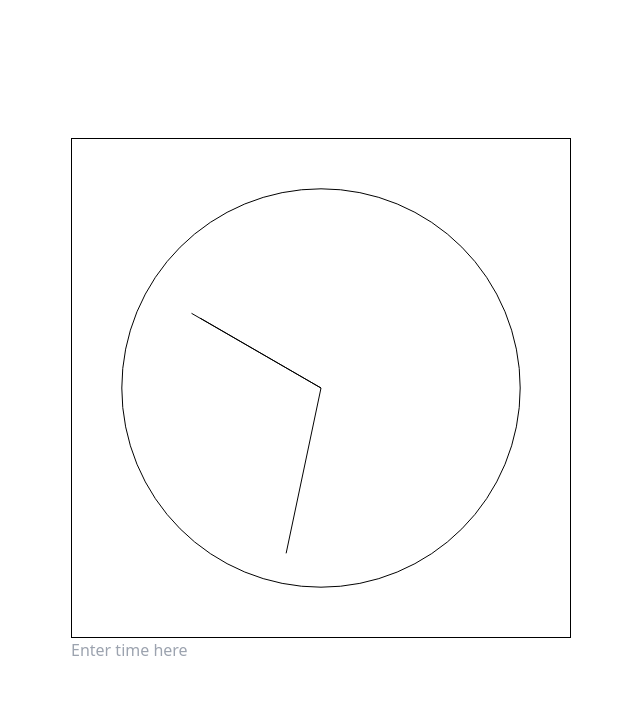
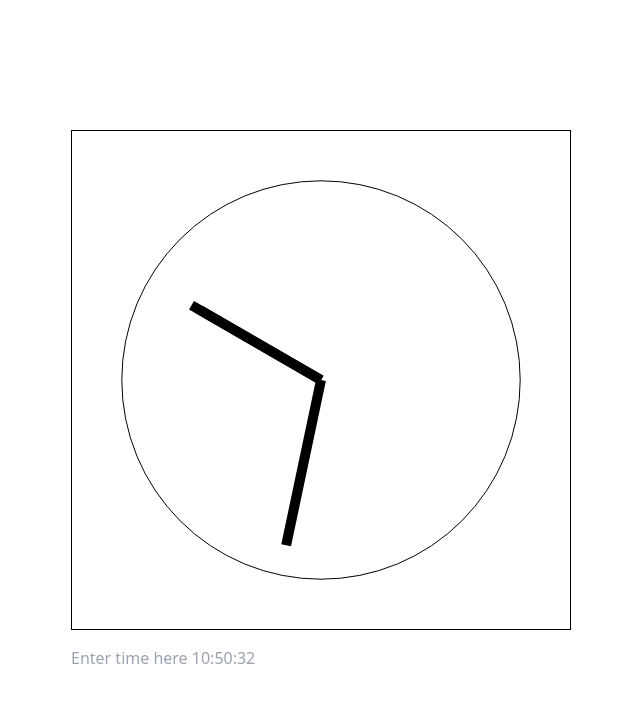
Before and after one commit to aniketchanana/next-clock, a Next.js app: page / in a window 1280 px wide. Shown: the top 702 px of the page, without its empty margins (319-959 px from the left). Built offline with nearby package versions, Linux system fonts and the light colour scheme.

Commit message:
Updated time setting feature

```diff
--- a/src/components/Clock/clock.utils.ts
+++ b/src/components/Clock/clock.utils.ts
@@ -2,12 +2,13 @@ import { CLOCK_DIMENSION } from "./clock.constant";
 
 export const polarToCartesianCoordinates = (
   radius: number,
-  angleInDegrees: number
+  angleInDegrees: number,
+  delta = 0
 ): { x: number; y: number } => {
   const radians = (angleInDegrees * Math.PI) / 180;
   return {
-    x: Math.round(radius * Math.cos(radians)),
-    y: Math.round(radius * Math.sin(radians)),
+    x: Math.round(radius * Math.cos(radians)) + delta,
+    y: Math.round(radius * Math.sin(radians)) + delta,
   };
 };
 export const drawClockStructure = (
@@ -69,3 +70,33 @@ export const drawHourHand = (
 
   ctx.stroke();
 };
+
+export const getTheta = (
+  cx: number,
+  cy: number,
+  x1: number,
+  y1: number,
+  x2: number,
+  y2: number
+) => {
+  // // const radius = Math.sqrt(x ^ (2 + y) ^ 2);
+  // const theta = Math.atan2(y, x);
+
+  // return { thetaInRad: theta, thetaInDeg: theta * (180 / Math.PI) };
+  // Calculate the vectors
+  var angle1 = Math.atan2(y1 - cy, x1 - cx);
+  var angle2 = Math.atan2(y2 - cy, x2 - cx);
+
+  // Adjust angles to be positive and in the clockwise direction
+  if (angle2 < angle1) {
+    angle2 += 2 * Math.PI; // Add 360 degrees in radians to make it larger
+  }
+
+  // Calculate the clockwise angle
+  var clockwiseAngle = angle2 - angle1;
+
+  // Convert the angle to degrees
+  var angleDegrees = (clockwiseAngle * 180) / Math.PI;
+
+  return angleDegrees;
+};
--- /dev/null
+++ b/src/components/ClockSvg/clock.module.css
@@ -0,0 +1,9 @@
+.clockHand {
+  stroke: #000;
+  stroke-width: 10px;
+  cursor: pointer;
+}
+
+.changeHandle {
+  cursor: grab;
+}
--- a/src/components/ClockSvg/index.tsx
+++ b/src/components/ClockSvg/index.tsx
@@ -1,21 +1,106 @@
-import { useEffect, useRef, useState } from "react";
-import { polarToCartesianCoordinates } from "../Clock/clock.utils";
+import { useEffect, useMemo, useRef, useState } from "react";
+import { getTheta, polarToCartesianCoordinates } from "../Clock/clock.utils";
 import { getArcPath } from "./clockSvg.utils";
-
+import clockStyles from "./clock.module.css";
+import { time } from "console";
 const RADIUS = 200;
 const CENTER = {
-  X: 200,
-  Y: 200,
+  X: 250,
+  Y: 250,
 };
+type ChangeHandle = null | {
+  x: number;
+  y: number;
+};
+enum HAND_NAME {
+  HOUR = "HOUR",
+  MINUTE = "MINUTE",
+  SECOND = "SECOND",
+}
+const DELTA = 250;
 const ClockSvg = () => {
   const [date, setDate] = useState<Date>(new Date());
-  const hour = date.getHours();
-  const h = hour > 12 ? hour % 12 : hour;
-  const minute = date.getMinutes();
-  const second = date.getSeconds();
-  const time = `${h}:${minute}:${second}`;
+  const [changeHandlePosition, setChangeHandlePosition] =
+    useState<ChangeHandle>(null);
+  const svgElement = useRef<any>(null);
+  const changeHandleRef = useRef<string>("");
+  const isTimeChangeInProgress = changeHandleRef.current;
+  const { hoursPassed, minutePassed, secondPassed } = useMemo(() => {
+    const hour = date.getHours();
+    const h = hour > 12 ? hour % 12 : hour;
+    const minute = date.getMinutes();
+    const second = date.getSeconds();
+    const time = `${h}:${minute}:${second}`;
+    return {
+      time,
+      hoursPassed: Number(h),
+      minutePassed: Number(minute),
+      secondPassed: Number(second),
+    };
+  }, [date]);
+
+  function getCursorPosition(e: any) {
+    const box = svgElement.current.getBoundingClientRect();
+    return { clientX: e.pageX - box.x, clientY: e.pageY - box.y };
+  }
+  const onTimeChangeStart = (e: any) => {
+    e.target.style.cursor = "grabbing";
+  };
+  const onTimeChangeEnd = (e: any) => {
+    const { clientX, clientY } = getCursorPosition(e);
+    const thetaInDeg = getTheta(CENTER.X, CENTER.Y, 450, 250, clientX, clientY);
+    const date = new Date();
+    let updatedHours = hoursPassed;
+    let updateMinutes = minutePassed;
+    let updatedSeconds = secondPassed;
+    if (isTimeChangeInProgress === HAND_NAME.HOUR) {
+      updatedHours = Math.round((thetaInDeg / 30 + 3) % 12);
+    } else if (isTimeChangeInProgress === HAND_NAME.MINUTE) {
+      updateMinutes = Math.round((thetaInDeg / 6 + 15) % 60);
+    } else if (isTimeChangeInProgress === HAND_NAME.SECOND) {
+      updatedSeconds = Math.round((thetaInDeg / 6 + 15) % 60);
+    }
+    setDate(
+      new Date(
+        `${date.getMonth() + 1} ${date.getUTCDate()} ${Math.round(
+          updatedHours
+        )}:${updateMinutes}:${updatedSeconds}`
+      )
+    );
+    changeHandleRef.current = "";
+    e.target.style.cursor = "grab";
+    changeHandleRef.current = "";
+    setChangeHandlePosition(null);
+  };
+  const updateHandlePosition = (e: any) => {
+    if (!isTimeChangeInProgress) {
+      return;
+    }
+
+    const { clientX, clientY } = getCursorPosition(e);
+    setChangeHandlePosition({
+      x: clientX,
+      y: clientY,
+    });
+  };
+  const handleTimeSetting = (selectedHand: HAND_NAME) => {
+    if (isTimeChangeInProgress) {
+      return;
+    }
+    if (selectedHand === HAND_NAME.HOUR) {
+      setChangeHandlePosition({ x: hourX, y: hourY });
+    } else if (selectedHand === HAND_NAME.MINUTE) {
+      setChangeHandlePosition({ x: minuteX, y: minuteY });
+    } else if (selectedHand === HAND_NAME.SECOND) {
+      setChangeHandlePosition({ x: secondX, y: secondY });
+    }
+    changeHandleRef.current = selectedHand;
+  };
 
   useEffect(() => {
+    if (isTimeChangeInProgress) {
+      return;
+    }
     let counter = 1;
     const intervalId = setInterval(() => {
       setDate(new Date(date.getTime() + counter * 1000));
@@ -23,65 +108,112 @@ const ClockSvg = () => {
     }, 1000);
     return () => clearInterval(intervalId);
     // eslint-disable-next-line react-hooks/exhaustive-deps
-  }, [date]);
-  const [hoursPassed, minutePassed, secondPassed] = time.split(":").map(Number);
+  }, [date, isTimeChangeInProgress]);
+
   const { x: secondX, y: secondY } = polarToCartesianCoordinates(
     RADIUS - 30,
-    secondPassed >= 15 ? (secondPassed - 15) * 6 : 270 + secondPassed * 6
+    secondPassed >= 15 ? (secondPassed - 15) * 6 : 270 + secondPassed * 6,
+    DELTA
   );
   const { x: minuteX, y: minuteY } = polarToCartesianCoordinates(
     RADIUS - 50,
-    minutePassed >= 15 ? (minutePassed - 15) * 6 : 270 + minutePassed * 6
+    minutePassed >= 15 ? (minutePassed - 15) * 6 : 270 + minutePassed * 6,
+    DELTA
   );
   const { x: hourX, y: hourY } = polarToCartesianCoordinates(
     RADIUS - 60,
-    hoursPassed >= 3 ? (hoursPassed - 3) * 30 : 270 + hoursPassed * 30
+    hoursPassed >= 3 ? (hoursPassed - 3) * 30 : 270 + hoursPassed * 30,
+    DELTA
   );
 
   return (
     <div>
       <svg
+        ref={svgElement}
         height="500"
         width="500"
         viewBox="0 0 500 500"
         style={{ border: "1px solid black" }}
       >
         <circle
-          cx="250"
-          cy="250"
-          r="200"
+          cx={CENTER.X}
+          cy={CENTER.Y}
+          r={RADIUS}
           stroke="black"
           strokeWidth="1"
           fill="white"
         />
         <line
-          x1={250}
-          y1={250}
-          x2={secondX + 250}
-          y2={secondY + 250}
+          x1={CENTER.X}
+          y1={CENTER.Y}
+          x2={
+            changeHandleRef.current === HAND_NAME.SECOND && changeHandlePosition
+              ? changeHandlePosition.x
+              : secondX
+          }
+          y2={
+            changeHandleRef.current === HAND_NAME.SECOND && changeHandlePosition
+              ? changeHandlePosition.y
+              : secondY
+          }
           stroke="black"
           strokeWidth="1"
+          className={clockStyles.clockHand}
+          onMouseEnter={() => handleTimeSetting(HAND_NAME.SECOND)}
         />
         <line
-          x1={250}
-          y1={250}
-          x2={minuteX + 250}
-          y2={minuteY + 250}
+          x1={CENTER.X}
+          y1={CENTER.Y}
+          x2={
+            changeHandleRef.current === HAND_NAME.MINUTE && changeHandlePosition
+              ? changeHandlePosition.x
+              : minuteX
+          }
+          y2={
+            changeHandleRef.current === HAND_NAME.MINUTE && changeHandlePosition
+              ? changeHandlePosition.y
+              : minuteY
+          }
           stroke="black"
           strokeWidth="1"
+          className={clockStyles.clockHand}
+          onMouseEnter={() => handleTimeSetting(HAND_NAME.MINUTE)}
         />
         <line
-          x1={250}
-          y1={250}
-          x2={hourX + 250}
-          y2={hourY + 250}
-          stroke="black"
-          strokeWidth="1"
+          x1={CENTER.X}
+          y1={CENTER.Y}
+          x2={
+            changeHandleRef.current === HAND_NAME.HOUR && changeHandlePosition
+              ? changeHandlePosition.x
+              : hourX
+          }
+          y2={
+            changeHandleRef.current === HAND_NAME.HOUR && changeHandlePosition
+              ? changeHandlePosition.y
+              : hourY
+          }
+          className={clockStyles.clockHand}
+          onMouseEnter={() => handleTimeSetting(HAND_NAME.HOUR)}
         />
+        {changeHandlePosition && changeHandleRef.current && (
+          <circle
+            cx={changeHandlePosition.x}
+            cy={changeHandlePosition.y}
+            r={10}
+            stroke="white"
+            strokeWidth="2"
+            className={clockStyles.changeHandle}
+            onMouseDown={onTimeChangeStart}
+            onMouseUp={onTimeChangeEnd}
+            onMouseMove={updateHandlePosition}
+          />
+        )}
       </svg>
       <input
-        placeholder="Enter time here"
+        placeholder={`Enter time here ${hoursPassed}:${minutePassed}:${secondPassed}`}
+        className="w-full mt-4"
         onBlur={(e) => {
+          if (!e.target.value) return;
           const date = new Date();
 
           setDate(
```
